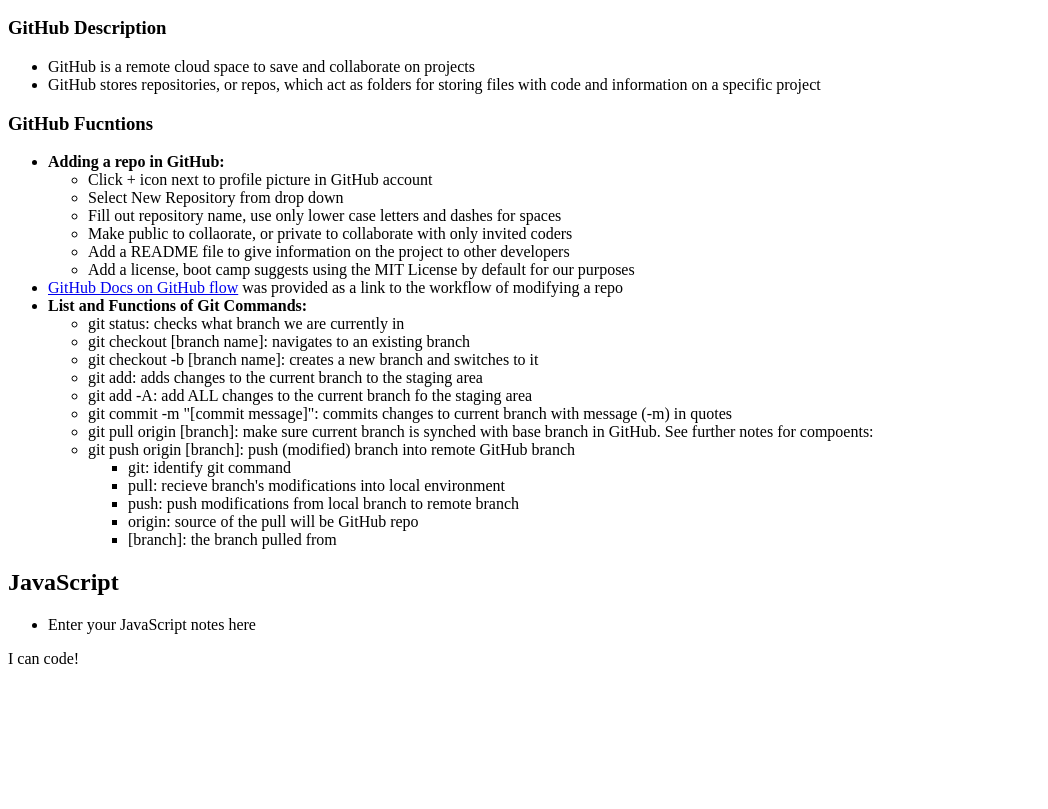
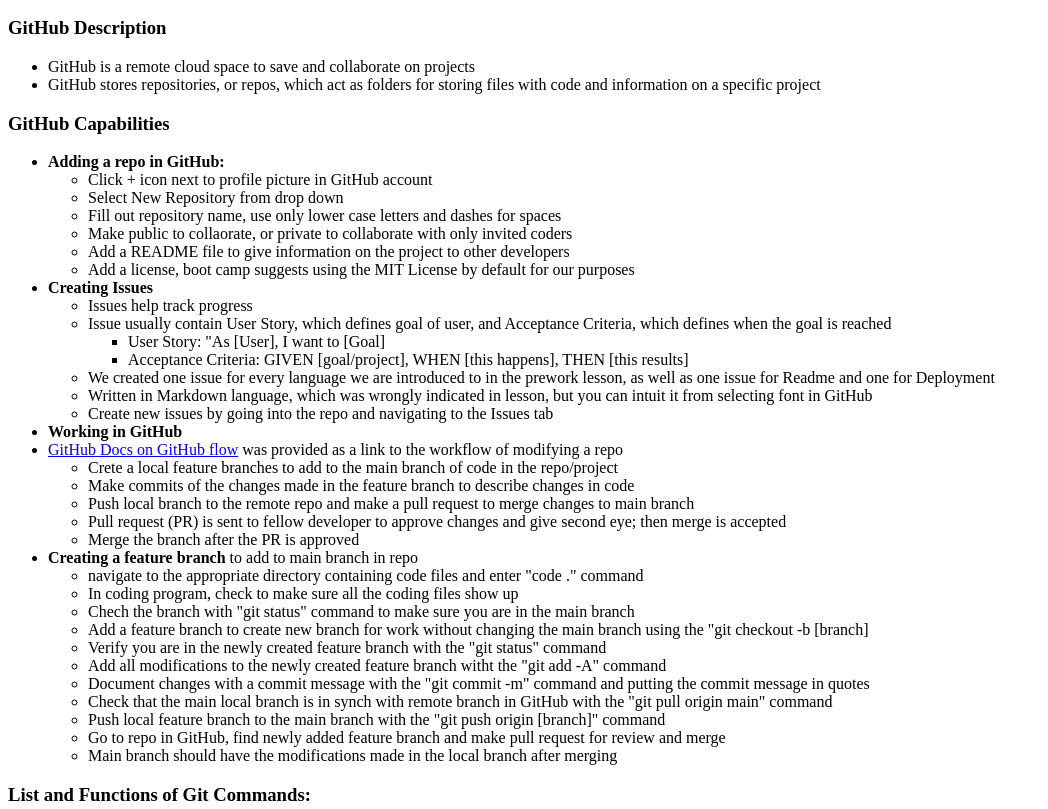
Before and after one commit to genmla/prework-study-guide, a plain HTML site: page index.html in a window 1280 px wide. Shown: the part 1187-1996 px from the top of the page, without its empty margins (0-1048 px from the left). Before the commit the page ends 1871 px from the top, so only its background shows below. Drawn offline with Linux system fonts and the light colour scheme.

Commit message:
Complete GIT section

```diff
--- a/index.html
+++ b/index.html
@@ -66,7 +66,7 @@
 
         </ul>
 
-        <h3>GitHub Fucntions</h3>
+        <h3>GitHub Capabilities</h3>
 
         <ul>
           <li><strong>Adding a repo in GitHub:</strong></li>
@@ -86,9 +86,78 @@
 
             </ul>
 
+            <li><strong>Creating Issues</strong></li>
+
+              <ul>
+
+                <li>Issues help track progress</li>
+
+                <li>Issue usually contain User Story, which defines goal of user, and Acceptance Criteria, which defines when the goal is reached</li>
+
+                  <ul>
+
+                    <li>User Story: "As [User], I want to [Goal]</li>
+
+                    <li>Acceptance Criteria: GIVEN [goal/project], WHEN [this happens], THEN [this results]</li>
+
+                  </ul>
+                <li>We created one issue for every language we are introduced to in the prework lesson, as well as one issue for Readme and one for Deployment</li>
+
+                <li>Written in Markdown language, which was wrongly indicated in lesson, but you can intuit it from selecting font in GitHub</li>
+
+                <li>Create new issues by going into the repo and navigating to the Issues tab</li>
+
+              </ul>
+
+            <li><strong>Working in GitHub</strong></li>
+
             <li><a href="https://guides.github.com/introduction/flow/">GitHub Docs on GitHub flow</a> was provided as a link to the workflow of modifying a repo</li>
 
-          <li><strong>List and Functions of Git Commands:</strong></li>
+              <ul>
+
+                <li>Crete a local feature branches to add to the main branch of code in the repo/project</li>
+
+                <li>Make commits of the changes made in the feature branch to describe changes in code</li>
+
+                <li>Push local branch to the remote repo and make a pull request to merge changes to main branch</li>
+
+                <li>Pull request (PR) is sent to fellow developer to approve changes and give second eye; then merge is accepted</li>
+
+                <li>Merge the branch after the PR is approved</li>
+
+              </ul>
+
+            <li><strong>Creating a feature branch</strong> to add to main branch in repo</li>
+
+              <ul>
+
+                <li>navigate to the appropriate directory containing code files and enter "code ." command</li>
+
+                <li>In coding program, check to make sure all the coding files show up</li>
+
+                <li>Chech the branch with "git status" command to make sure you are in the main branch</li>
+
+                <li>Add a feature branch to create new branch for work without changing the main branch using the "git checkout -b [branch]</li>
+
+                <li>Verify you are in the newly created feature branch with the "git status" command</li>
+
+                <li>Add all modifications to the newly created feature branch witht the "git add -A" command</li>
+
+                <li>Document changes with a commit message with the "git commit -m" command and putting the commit message in quotes</li>
+
+                <li>Check that the main local branch is in synch with remote branch in GitHub with the "git pull origin main" command</li>
+
+                <li>Push local feature branch to the main branch with the "git push origin [branch]" command</li>
+
+                <li>Go to repo in GitHub, find newly added feature branch and make pull request for review and merge</li>
+
+                <li>Main branch should have the modifications made in the local branch after merging</li>
+
+              </ul>
+
+        </ul>
+
+        <h3>List and Functions of Git Commands:</h3>
 
         <ul>
           <li>git status: checks what branch we are currently in</li>
```
Lines whose indentation alone changed are shown as unchanged.
